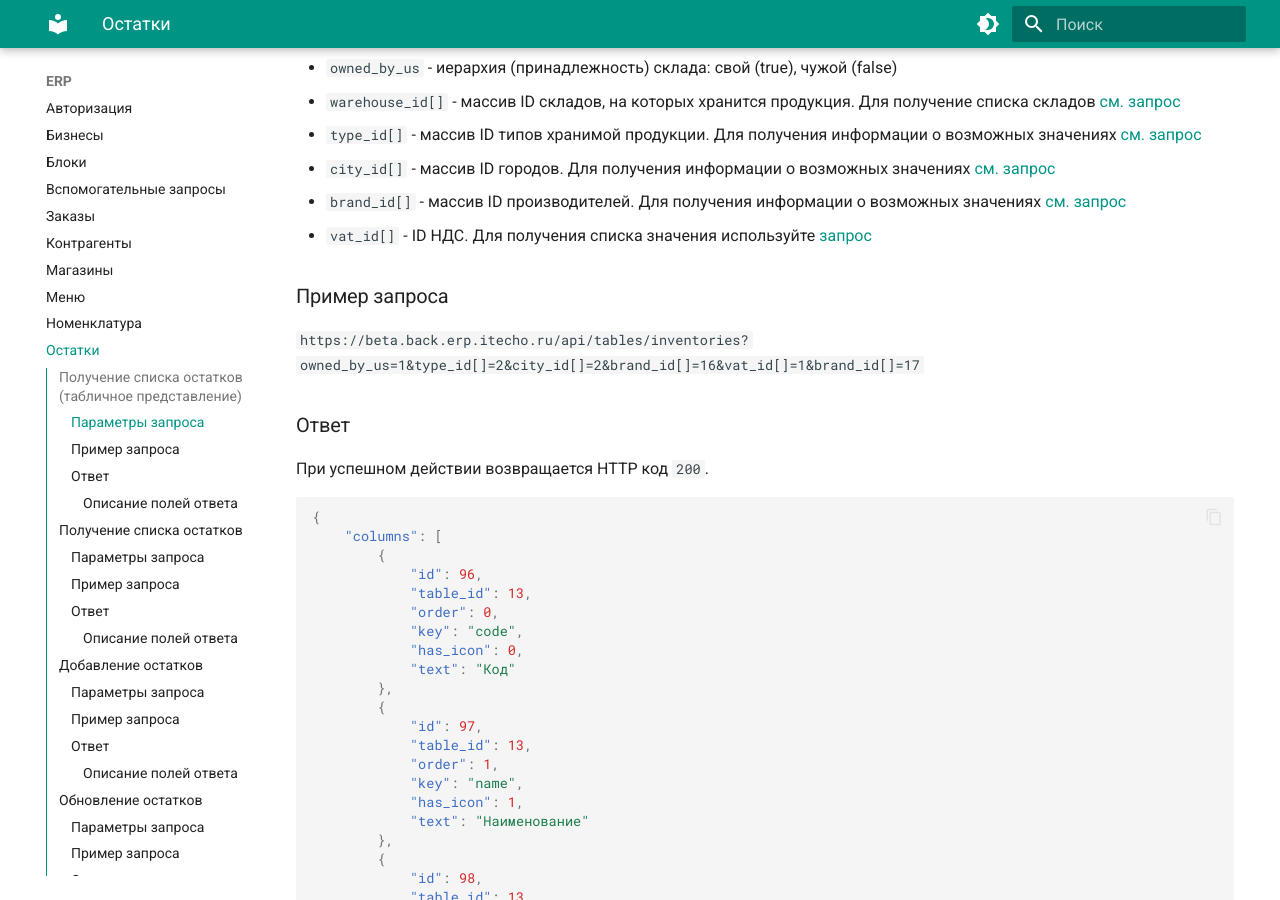
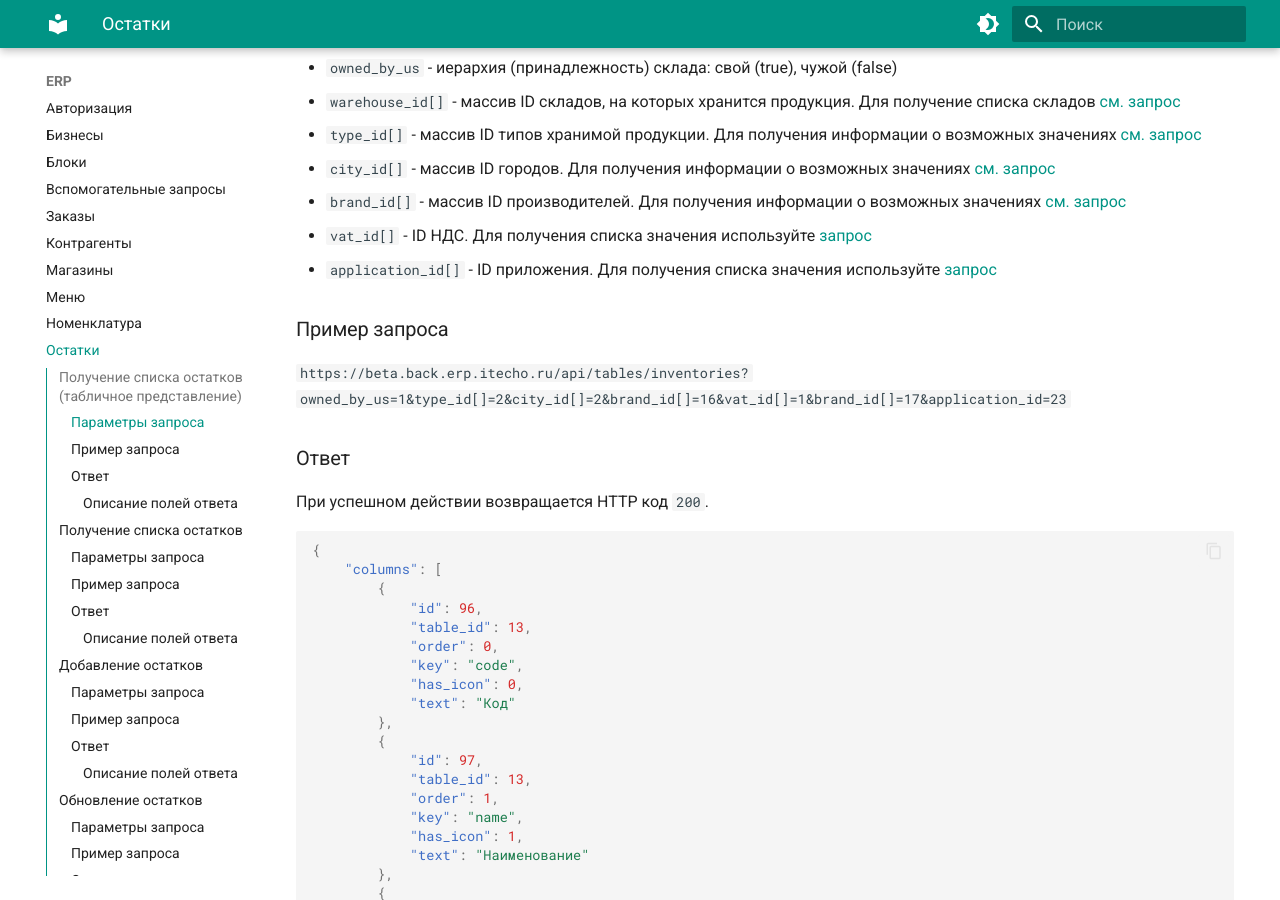
Before and after one commit to Krushanov/docs.erp.itecho.ru, an MkDocs documentation site: the page built from docs/ERP/Остатки.md, in a window 1280 px wide and 900 px high, scrolled down 412 px. Built offline with MkDocs 1.6.1 and Material for MkDocs 9.7.7, drawn with Linux system fonts in a browser that asks for light colours.

Commit message:
Edit "Остатки.md" file.

```diff
--- a/docs/ERP/Остатки.md
+++ b/docs/ERP/Остатки.md
@@ -15,10 +15,11 @@
 - `city_id[]` - массив ID городов. Для получения информации о возможных значениях [см. запрос](Справочники.md#получение-списка-городов)
 - `brand_id[]` - массив ID производителей. Для получения информации о возможных значениях [см. запрос](Справочники.md#получение-списка-производителей)
 - `vat_id[]` - ID НДС. Для получения списка значения используйте [запрос](Справочники.md#получение-списка-ндс)
+- `application_id[]` - ID приложения. Для получения списка значения используйте [запрос](Приложения.md#получение-списка-приложений)
 
 ### Пример запроса
 
-`https://beta.back.erp.itecho.ru/api/tables/inventories?owned_by_us=1&type_id[]=2&city_id[]=2&brand_id[]=16&vat_id[]=1&brand_id[]=17`
+`https://beta.back.erp.itecho.ru/api/tables/inventories?owned_by_us=1&type_id[]=2&city_id[]=2&brand_id[]=16&vat_id[]=1&brand_id[]=17&application_id=23`
 
 ### Ответ
 
```
